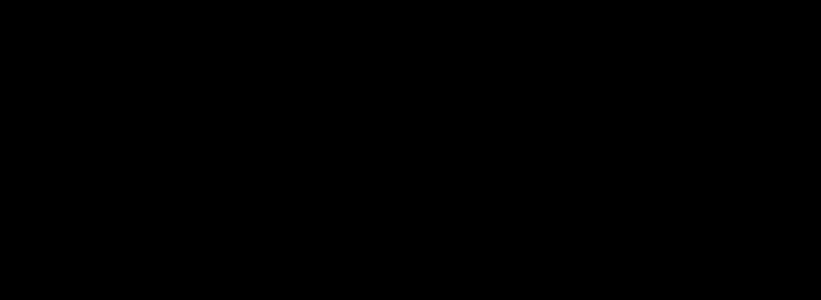
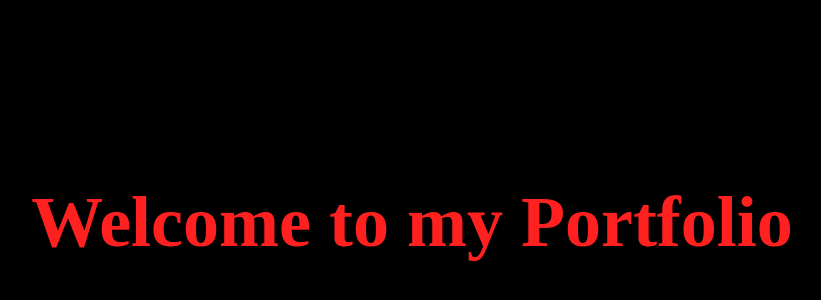
Before and after one commit to khizarusestate/MyPortfolio, a React (Vite) app: page / in a window 1280 px wide. Shown: the part 178-478 px from the top of the page, without its empty margins (228-1049 px from the left). Built offline with nearby package versions, Linux system fonts and the light colour scheme.

Commit message:
Style centered welcome text with delayed fade-in

```diff
--- a/src/styles.css
+++ b/src/styles.css
@@ -20,3 +20,32 @@ body,
 body {
   min-width: 320px;
 }
+
+.welcome-screen {
+  min-height: 100vh;
+  display: flex;
+  align-items: center;
+  justify-content: center;
+  padding: 24px;
+  background: #000;
+  text-align: center;
+}
+
+.welcome-text {
+  margin: 0;
+  color: #ff2020;
+  font-size: clamp(2rem, 6vw, 4.5rem);
+  font-weight: 700;
+  opacity: 0;
+  animation: welcome-fade-in 1.4s ease forwards;
+  animation-delay: 2s;
+}
+
+@keyframes welcome-fade-in {
+  from {
+    opacity: 0;
+  }
+  to {
+    opacity: 1;
+  }
+}
```
